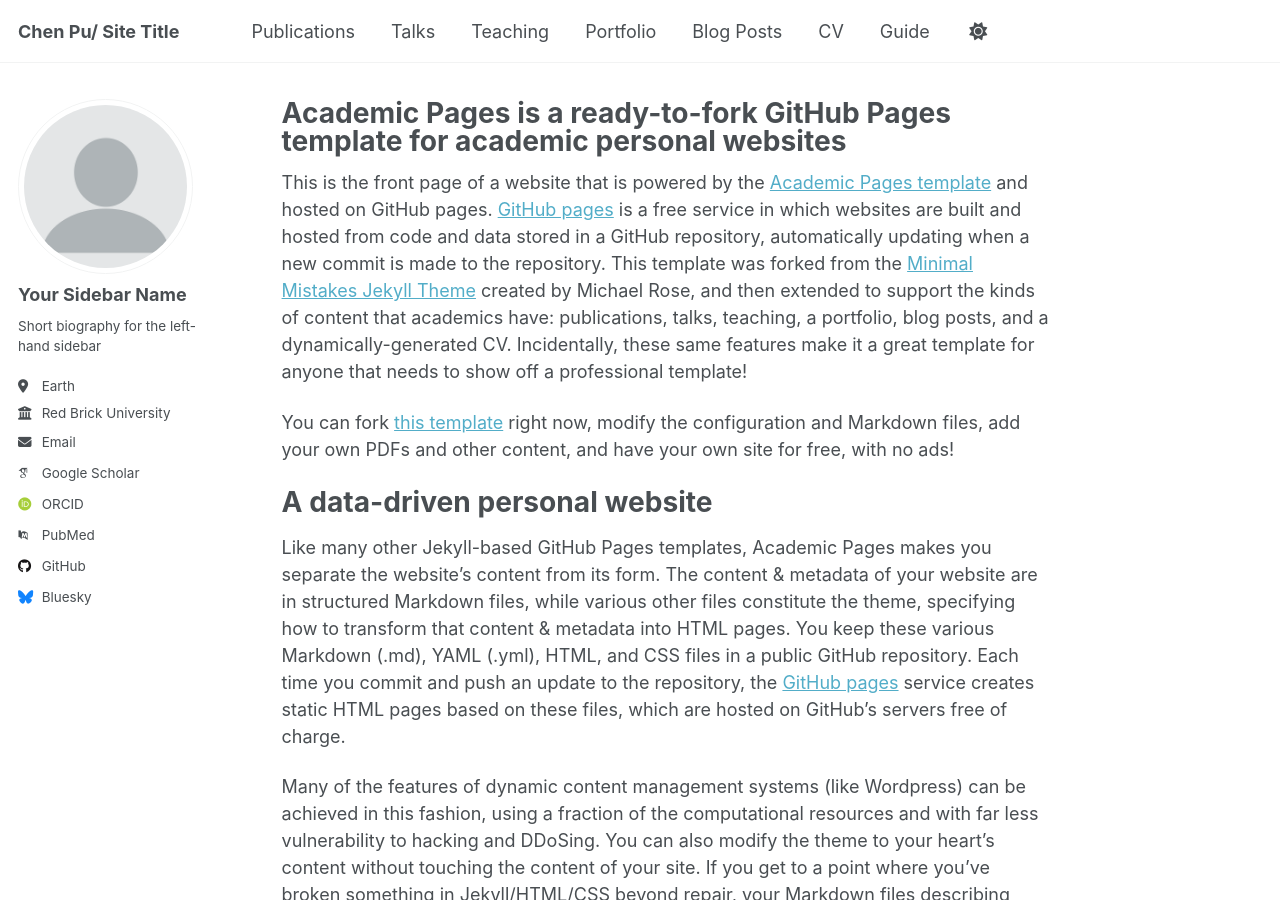
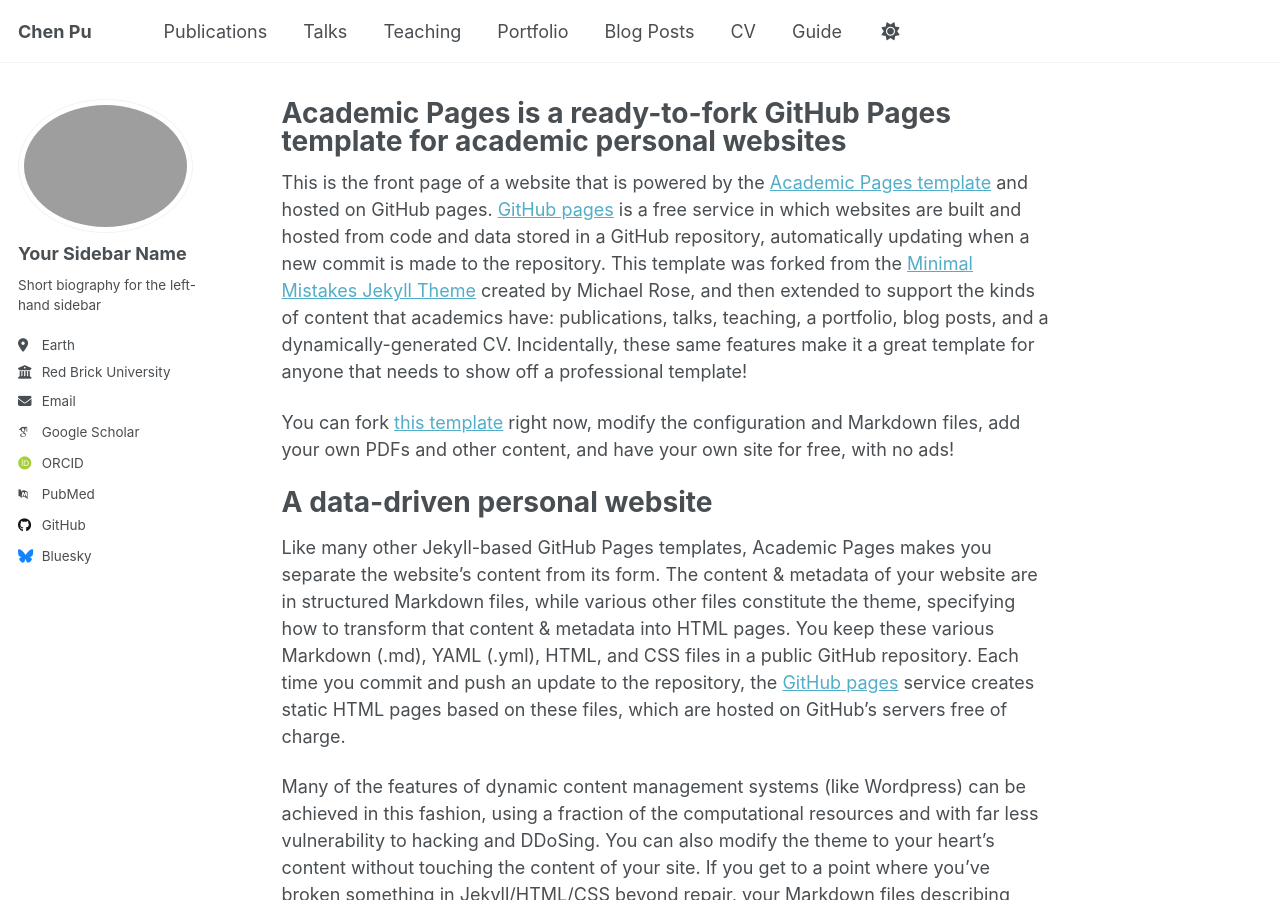
Before and after one commit to Ericpuzai/chenpu.github.io, a Jekyll site: the page built from _pages/about.md, in a window 1280 px wide and 900 px high. Built offline with Jekyll 4.4.1, drawn with Linux system fonts in a browser that asks for light colours; some web fonts are replaced; a script that is not in the unit is left out.

Commit message:
Update _config.yml

```diff
--- a/_config.yml
+++ b/_config.yml
@@ -9,7 +9,7 @@
 # Basic Site Settings
 locale                   : "en-US"
 site_theme               : "default" # Currently available options are "default", "air"
-title                    : "Chen Pu/ Site Title"
+title                    : "Chen Pu"
 title_separator          : "-"
 name                     : &name "Chen Pu"
 description              : &description "Chenpu's academic portfolio"   # Update this with a general description of your site, this is the default if not overridden by a page
@@ -23,7 +23,7 @@ repository               : "Ericpuzai/chenpu.github.io"
 #               Additional customization can be done by editing /_includes/author-profile.html
 author:
   # Biographic information
-  avatar           : "profile.png"
+  avatar           : "profile-chenpu.png"
   name             : "Your Sidebar Name"
   pronouns         : # example: "she/her"
   bio              : "Short biography for the left-hand sidebar"
```
